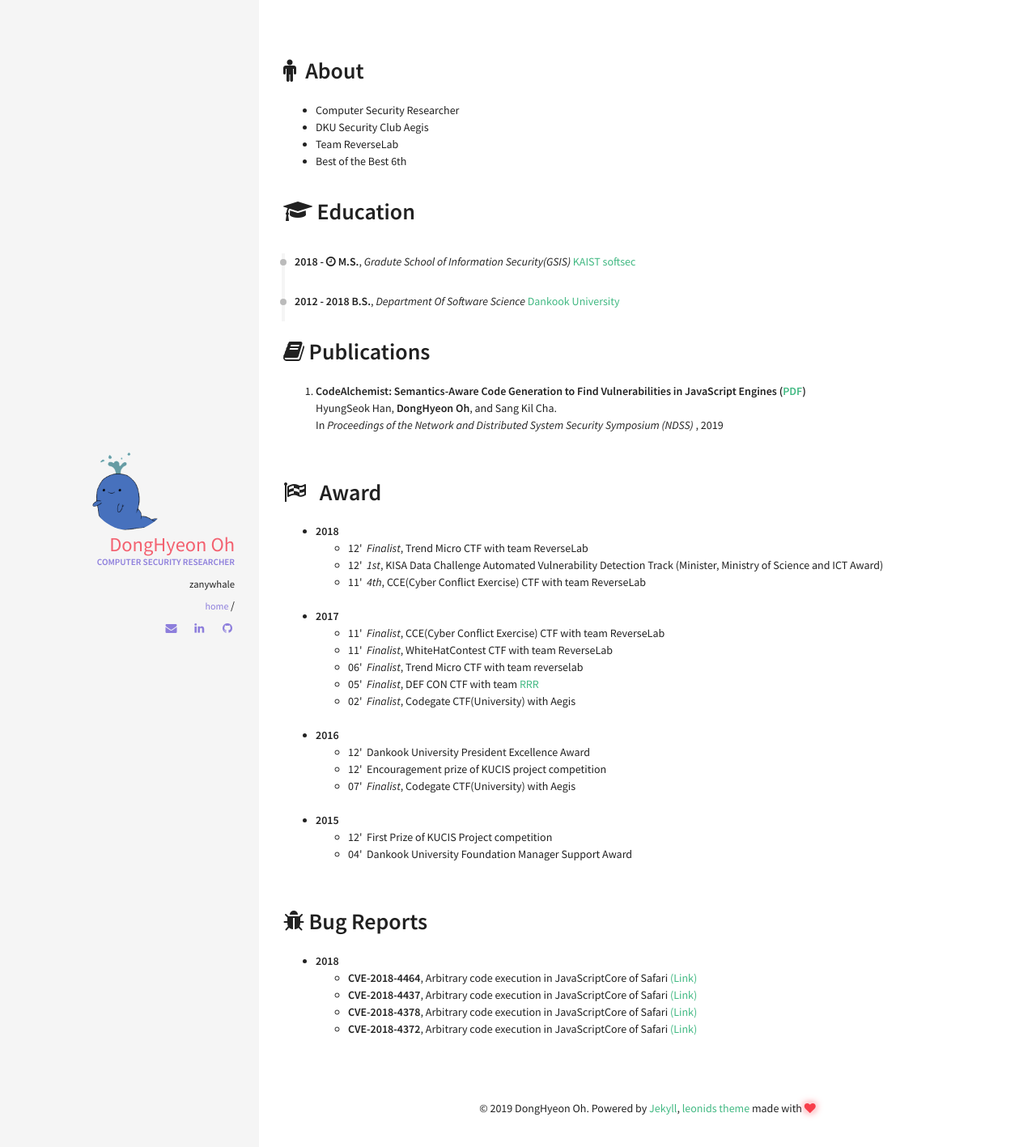
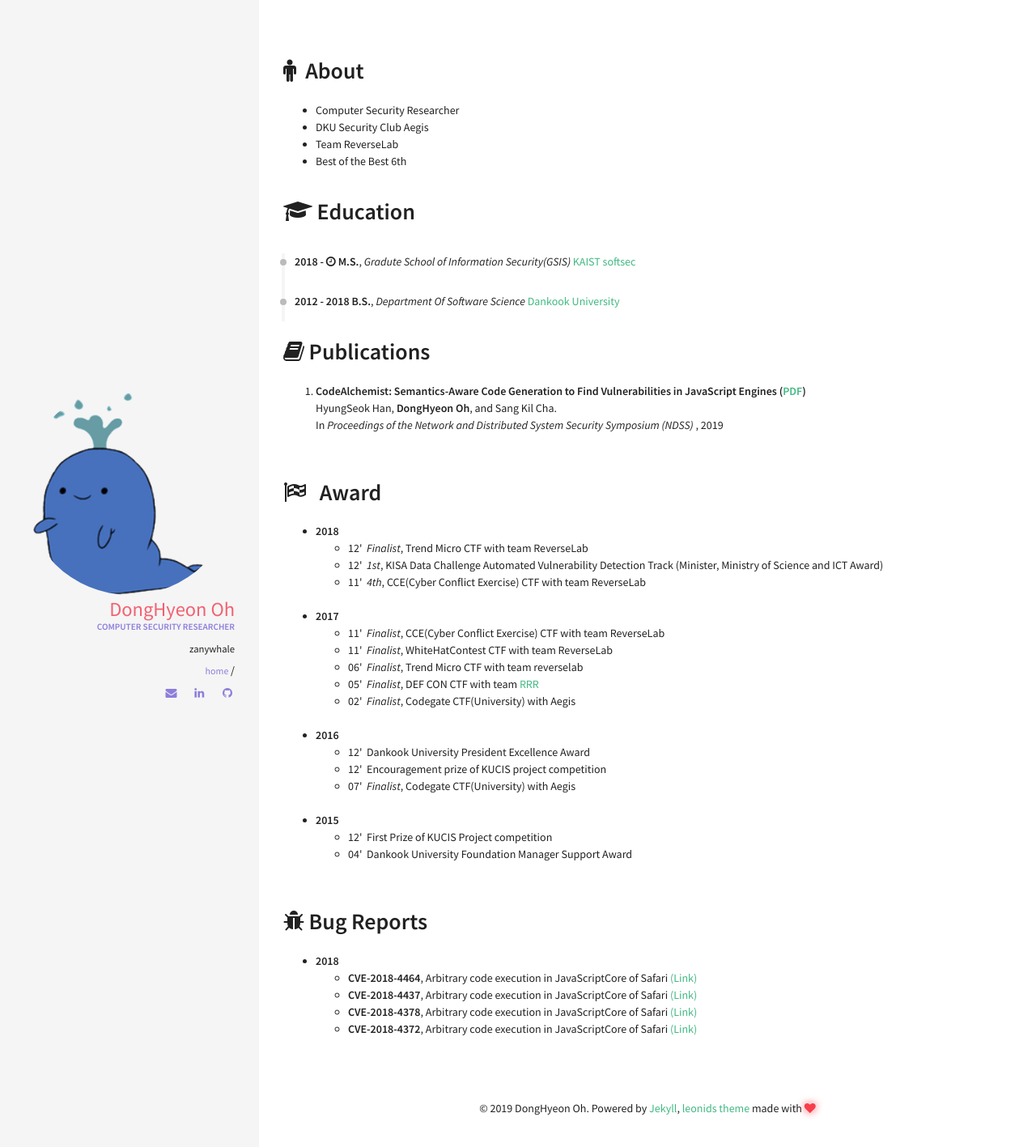
Before and after one commit to zanywhale/zanywhale.github.io, a Jekyll site: the page built from index.html, in a window 1280 px wide. Shown: the top 1417 px of the page at 81% size. Built offline with Jekyll 4.4.1, drawn with Linux system fonts in a browser that asks for light colours.

Commit message:
Update img size

```diff
--- a/_sass/pages/_layout.scss
+++ b/_sass/pages/_layout.scss
@@ -22,8 +22,8 @@
   padding: 0 30px;
   .avatar {
     border-radius: 50%;
-    width: 100px;
-    height: 100px;
+    width: auto;
+    height: auto;
     float: none;
   }
   .author_name {
```
